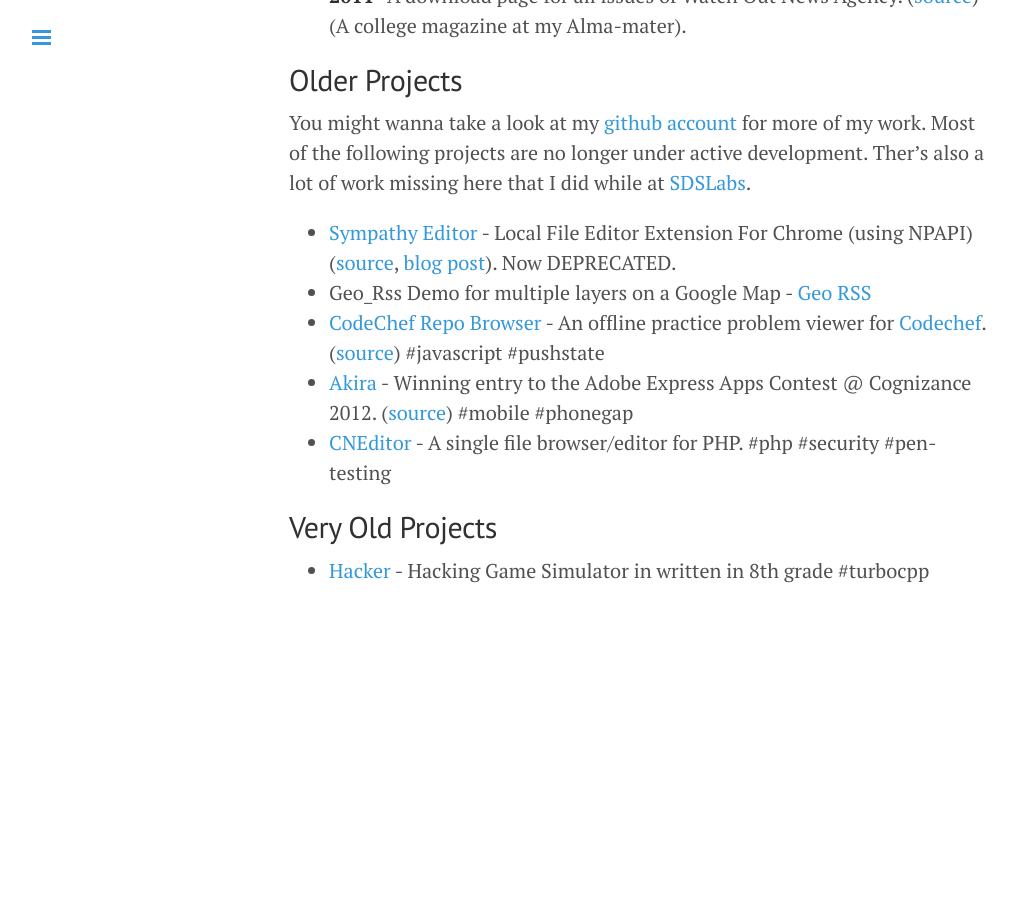
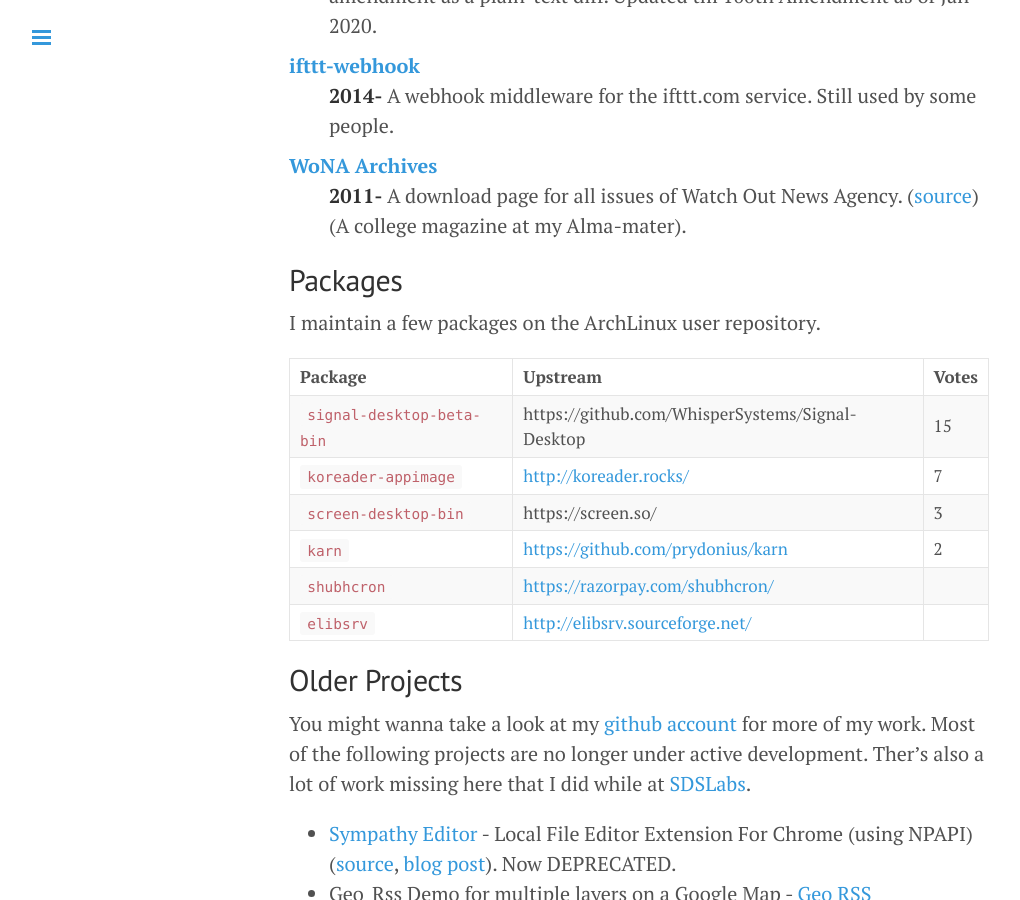
Before and after one commit to captn3m0/captn3m0.github.com, a Jekyll site: the page built from projects/index.md, in a window 1280 px wide and 900 px high, scrolled down 4994 px. Shown: the whole window, without its empty margins (1-1021 px from the left). Built offline with Jekyll 4.4.1, drawn with Linux system fonts in a browser that asks for light colours; before the commit the page ends 5600 px from its top, so only the background shows below that; some of the changed text lies outside the part shown.

Commit message:
Update projects page

```diff
--- a/projects/index.md
+++ b/projects/index.md
@@ -156,6 +162,19 @@
 [WoNA Archives](/wona/)
 : **2011-** A download page for all issues of Watch Out News Agency. ([source](https://github.com/captn3m0/wona/)) (A college magazine at my Alma-mater).
 
+## Packages
+
+I maintain a few packages on the ArchLinux user repository.
+
+Package|Upstream|Votes
+-------|-----|------
+[`signal-desktop-beta-bin`](https://aur.archlinux.org/packages/signal-desktop-beta-bin/)|https://github.com/WhisperSystems/Signal-Desktop|15
+[`koreader-appimage`](https://aur.archlinux.org/packages/koreader-appimage/)|<http://koreader.rocks/>|7
+[`screen-desktop-bin`](https://aur.archlinux.org/packages/screen-desktop-bin/)|https://screen.so/|3
+[`karn`](https://aur.archlinux.org/packages/karn/)|<https://github.com/prydonius/karn>|2
+[`shubhcron`](https://aur.archlinux.org/packages/shubhcron/)|<https://razorpay.com/shubhcron/>|
+[`elibsrv`](https://aur.archlinux.org/packages/elibsrv/)|<http://elibsrv.sourceforge.net/>|
+
 ## Older Projects
 
 You might wanna take a look at my [github account](https://github.com/captn3m0) for more of my work. Most of the following projects are no longer under active development. Ther's also a lot of work missing here that I did while at [SDSLabs](https://sdslabs.co/).
```
Also changed, not shown: other parts of projects/index.md (+6 -0 lines).
